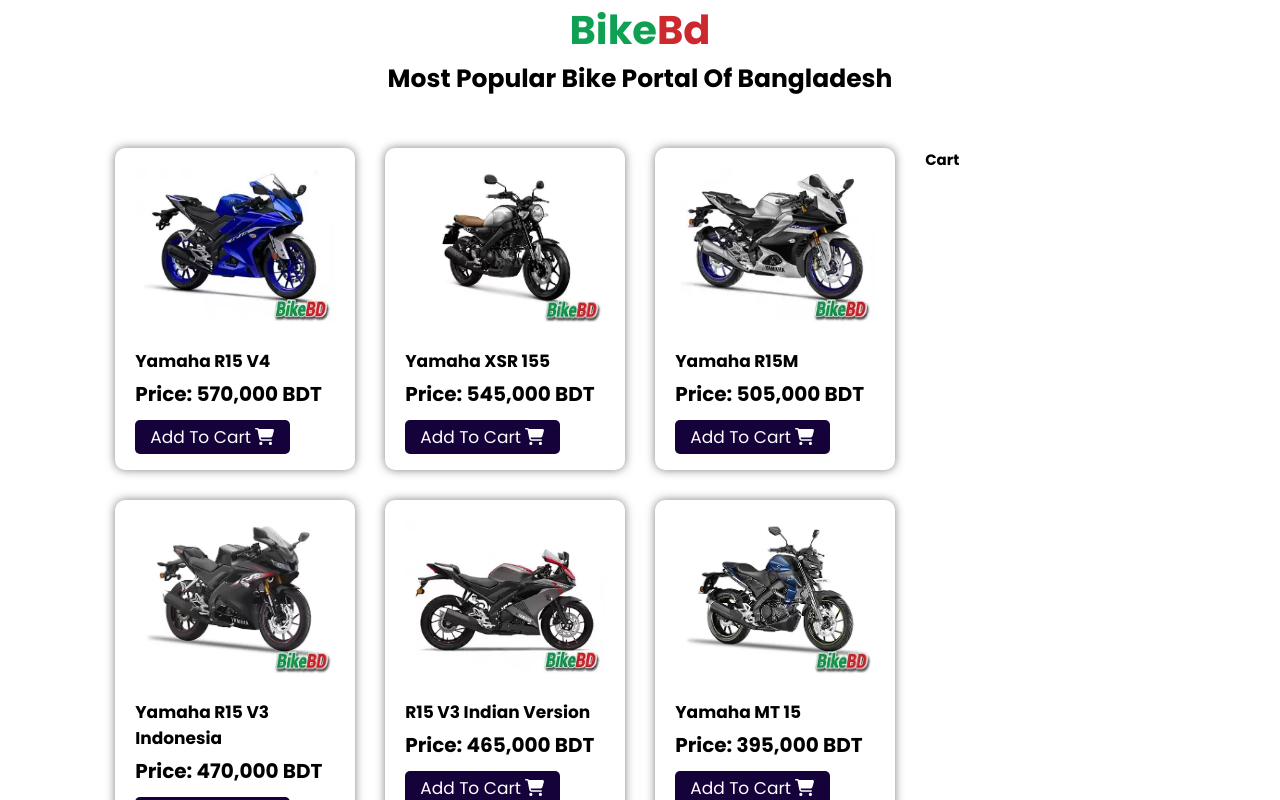
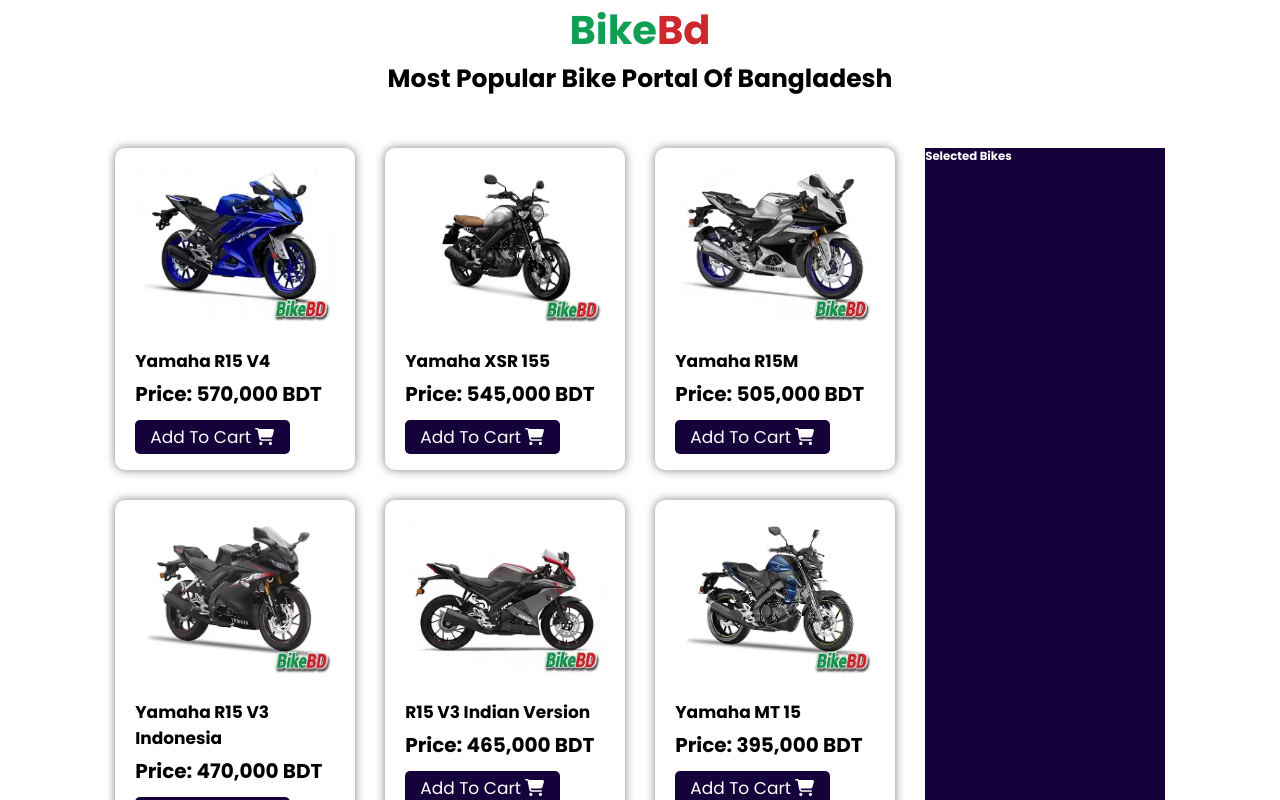
Before and after one commit to majedul360/insta-sohor, a React (Create React App) app: page / in a window 1280 px wide. Shown: the top 800 px of the page. Built offline with nearby package versions, Linux system fonts and the light colour scheme.

Commit message:
font awesome install done

```diff
--- a/src/components/cart/Cart.css
+++ b/src/components/cart/Cart.css
@@ -1,3 +1,5 @@
 .cart {
   flex: 3;
+  background-color: #15023a;
+  color: white;
 }
--- a/src/components/cart/Cart.jsx
+++ b/src/components/cart/Cart.jsx
@@ -3,7 +3,7 @@
 const Cart = () => {
   return (
     <div className="cart">
-      <h2>cart</h2>
+      <h3>selected bikes</h3>
     </div>
   );
 };
```
